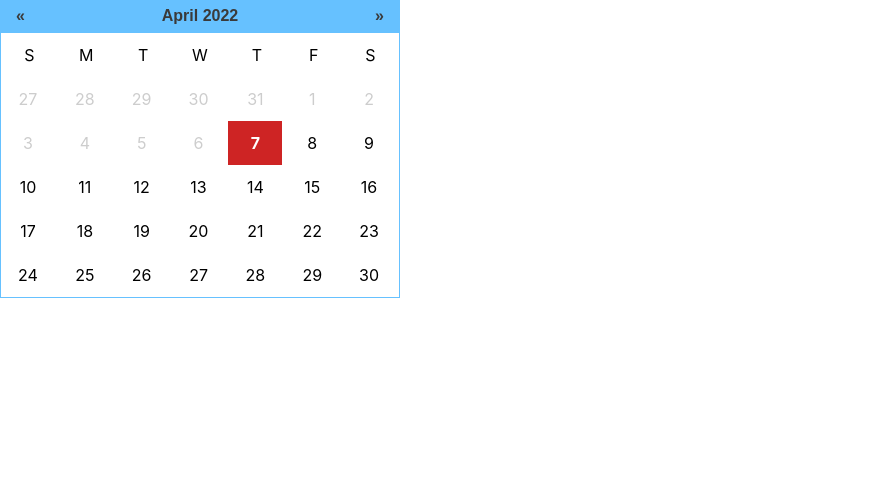
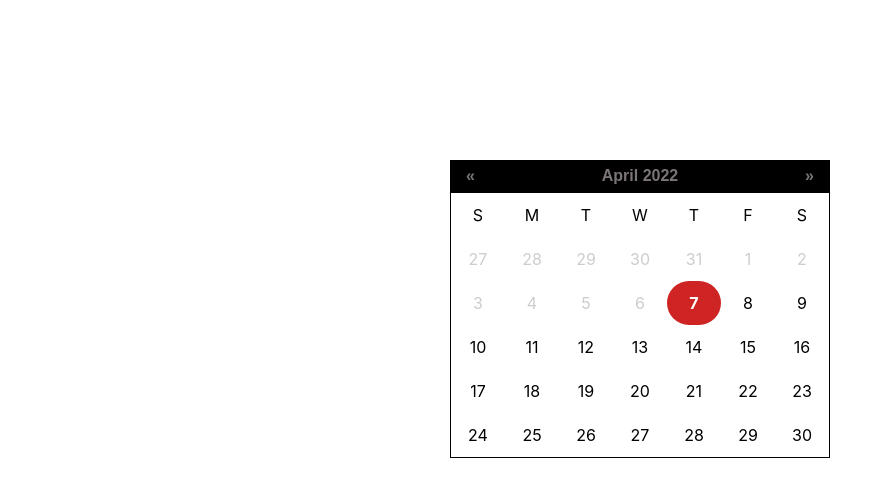
Before and after one commit to Charles-Okoeguale/Calendar-JS, a React app: page / in a window 1280 px wide. Shown: the whole page, without its empty margins (0-893 px from the left). Built offline with nearby package versions, Linux system fonts and the light colour scheme.

Commit message:
made some changes

```diff
--- a/src/app/calendar/build.js
+++ b/src/app/calendar/build.js
@@ -1,4 +1,3 @@
-import React from "react";
 
 const buildCalendar = (value) => {
 
--- a/src/app/calendar/styles.css
+++ b/src/app/calendar/styles.css
@@ -2,14 +2,16 @@
     box-sizing: border-box;
     font-size: 1rem;
     max-width: 400px;
+    display: inline-block;
+    margin: 10em auto ;
   }
 
   .calendar .header {
-    background-color:  rgb(102, 193, 255);
+    background-color:  black;
     text-align: center;
     min-height: 2rem;
     line-height: 2rem;
-    color: rgb(58, 58, 58);
+    color: rgba(139, 133, 133, 0.884);
     font-family: "AirbnbCerealBook", sans-serif;
     font-weight: 700;
     display: flex;
@@ -24,7 +26,7 @@
   }
 
   .calendar .body {
-    border: 1px solid rgb(102, 193, 255);
+    border: 1px solid black;
   }
 
   .calendar .header .previous {
@@ -81,10 +83,12 @@
 
   .calendar .day div.selected {
     background-color: rgb(206, 36, 36);
+    border-radius: 50px;
     color: white;
     font-weight: bold;
   }
 
   .calendar .day div.today {
     background-color: rgb(205, 205, 205);
+    border-radius: 50px;
   }
--- a/src/app/styles.css
+++ b/src/app/styles.css
@@ -12,7 +12,6 @@
     font-size: 16px;
     text-rendering: optimizeLegibility;
     -moz-osx-font-smoothing: grayscale;
-    font-smoothing: antialiased;
     -webkit-font-smoothing: antialiased;
   }
 
--- a/src/index.css
+++ b/src/index.css
@@ -1,5 +1,6 @@
 body {
   margin: 0;
+  text-align: center;
   font-family: -apple-system, BlinkMacSystemFont, 'Segoe UI', 'Roboto', 'Oxygen',
     'Ubuntu', 'Cantarell', 'Fira Sans', 'Droid Sans', 'Helvetica Neue',
     sans-serif;
```
